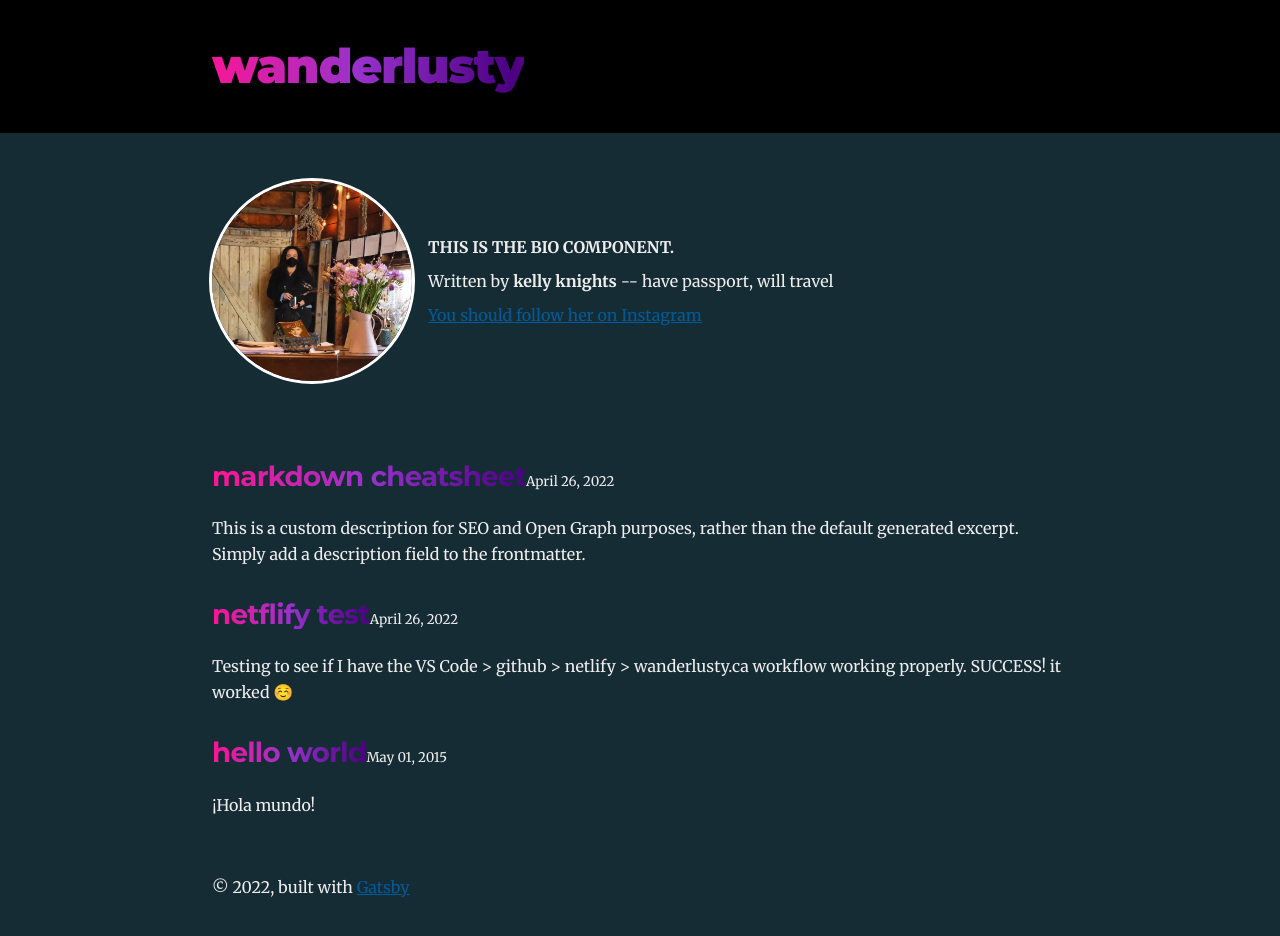
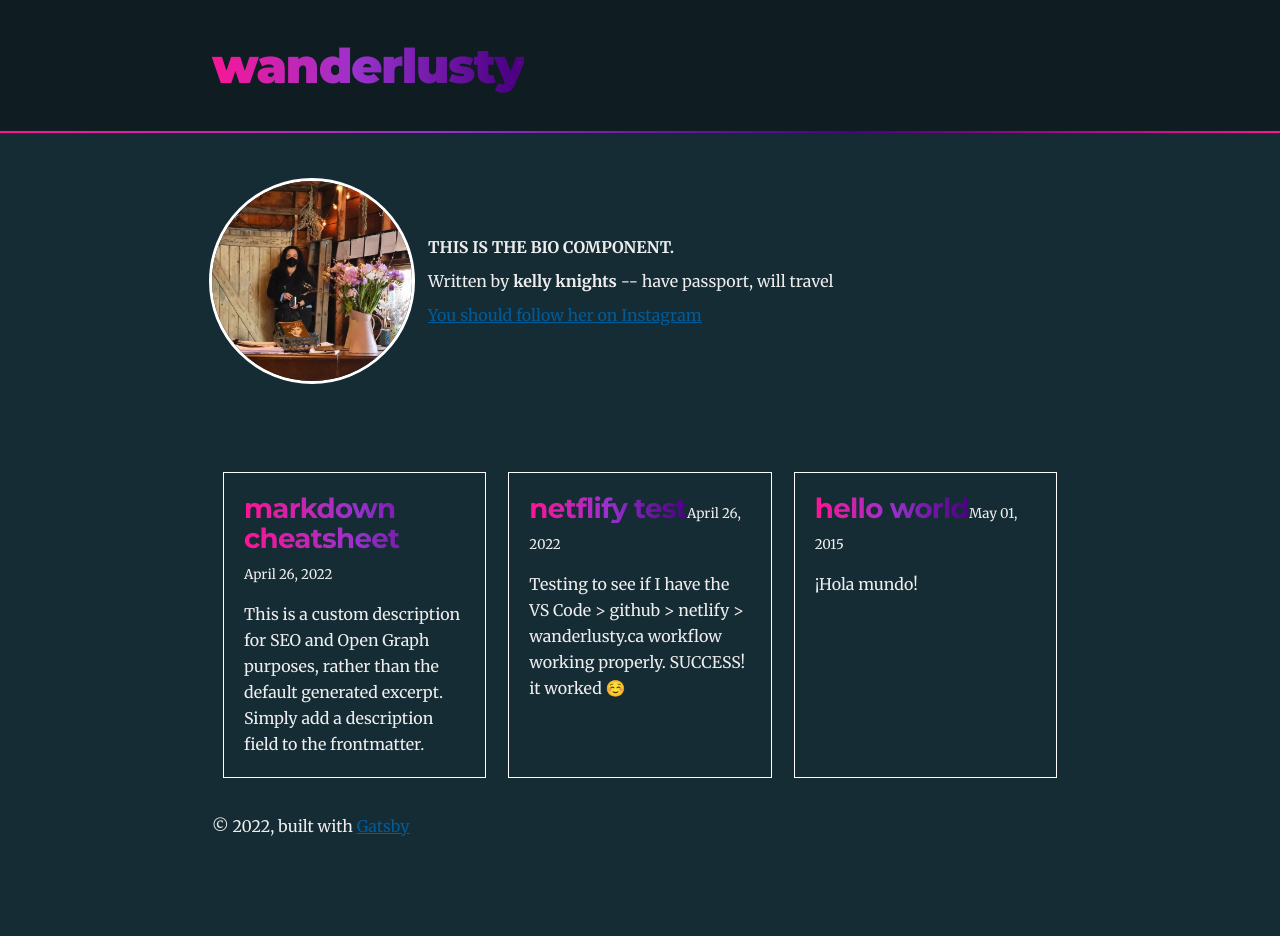
Before and after one commit to kknights/wanderlusty, a Gatsby site: page / in a window 1280 px wide. After the commit the page ends 911 px from the top, so only its background shows below. Built offline with nearby package versions, Linux system fonts and the light colour scheme; Gatsby itself is replaced by a stand-in of ours.

Commit message:
code | posts layout

```diff
--- a/src/pages/index.js
+++ b/src/pages/index.js
@@ -25,8 +25,10 @@ const BlogIndex = ({ data, location }) => {
 
   return (
     <Layout location={location} title={siteTitle}>
-      <Seo title="All posts" />
+      <Seo title="{siteTitle}" />
       <Bio />
+      <div className="post-wrapper">
+
         {posts.map(post => {
           const title = post.frontmatter.title || post.fields.slug
 
@@ -55,6 +57,7 @@ const BlogIndex = ({ data, location }) => {
               </article>
           )
         })}
+        </div>
     </Layout>
   )
 }
--- a/src/scss/header.scss
+++ b/src/scss/header.scss
@@ -1,3 +1,14 @@
+.global-header {
+  @include fullWidth();
+  margin-bottom: var(--spacing-12);
+  background: darken(#162C35, 5%);
+  &:after {
+    @include gradientLine;
+  }
+}
+
+
+
 .header-link-home {
     font-weight: var(--fontWeight-bold);
     font-family: var(--font-heading);
--- a/src/scss/layout.scss
+++ b/src/scss/layout.scss
@@ -15,11 +15,7 @@ html, body {
   margin-bottom: var(--spacing-20);
 }
 
-.global-header {
-  @include fullWidth();
-  margin-bottom: var(--spacing-12);
-  background: #000;
-}
+
 // .global-footer {
 //   // outline: 1px solid red;
 // }
--- a/src/scss/mixins.scss
+++ b/src/scss/mixins.scss
@@ -78,3 +78,16 @@
     animation-iteration-count: infinite;
     animation-fill-mode: both;
 }
+
+
+@mixin gradientLine {
+
+    background:var(--rainbow-gradient-alt);
+    bottom: 0;
+    content: "";
+    display: block;
+    height: 0.1em;
+    left: 0;
+    position: absolute;
+    width: 100%;
+}
--- a/src/scss/posts.scss
+++ b/src/scss/posts.scss
@@ -25,11 +25,20 @@
 
 
 
+.post-wrapper {
+  display: flex;
+  flex-wrap: wrap;
 
+}
 
   .post-list-item {
-    margin-bottom: var(--spacing-8);
-    margin-top: var(--spacing-8);
+    outline: 1px solid white;
+    margin: var(--spacing-3);
+    padding: var(--spacing-5);
+    // margin-bottom: var(--spacing-8);
+    // margin-top: var(--spacing-8);
+    flex-basis: 150px;
+    flex-grow: 1;
   }
 
   .post-list-item p {
```
